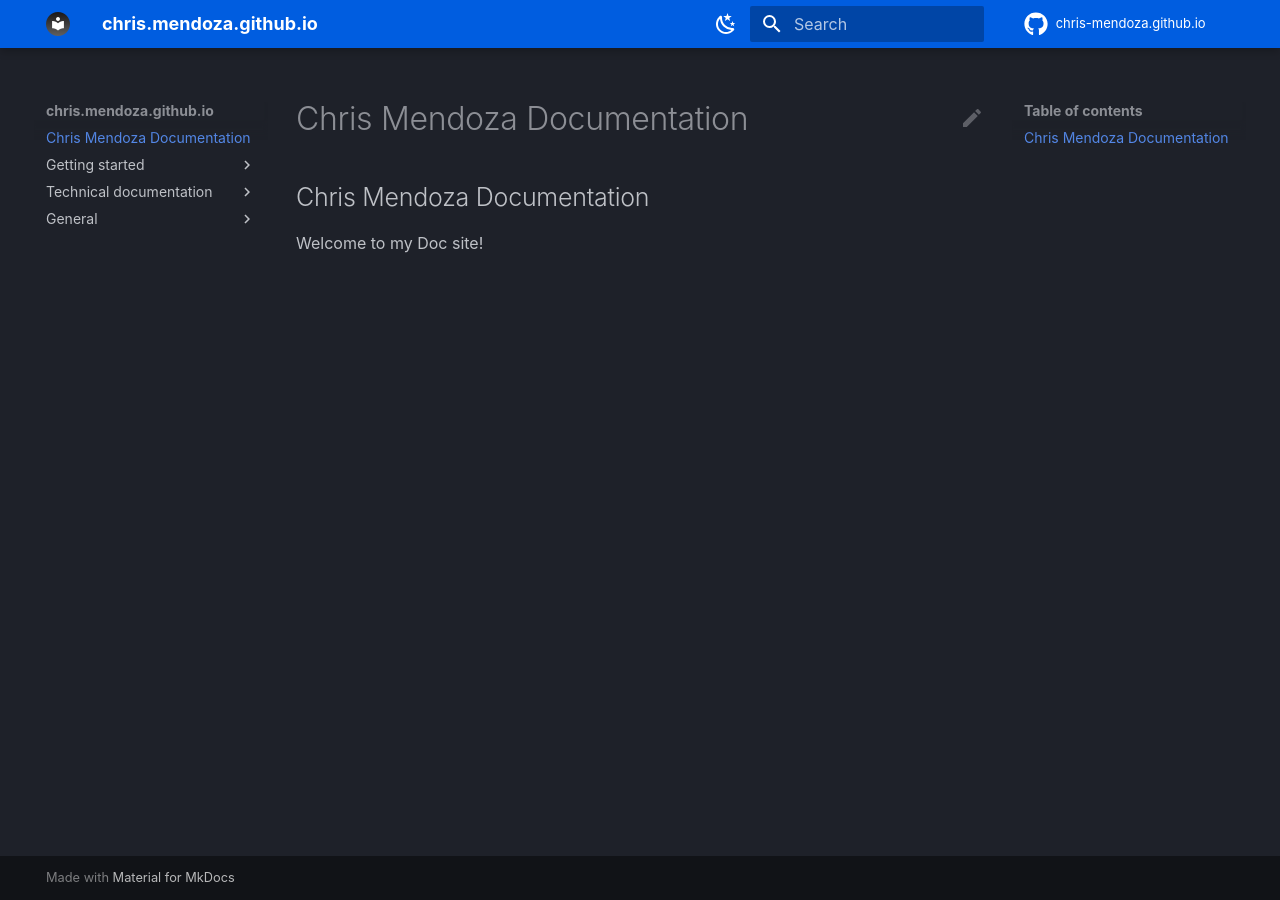
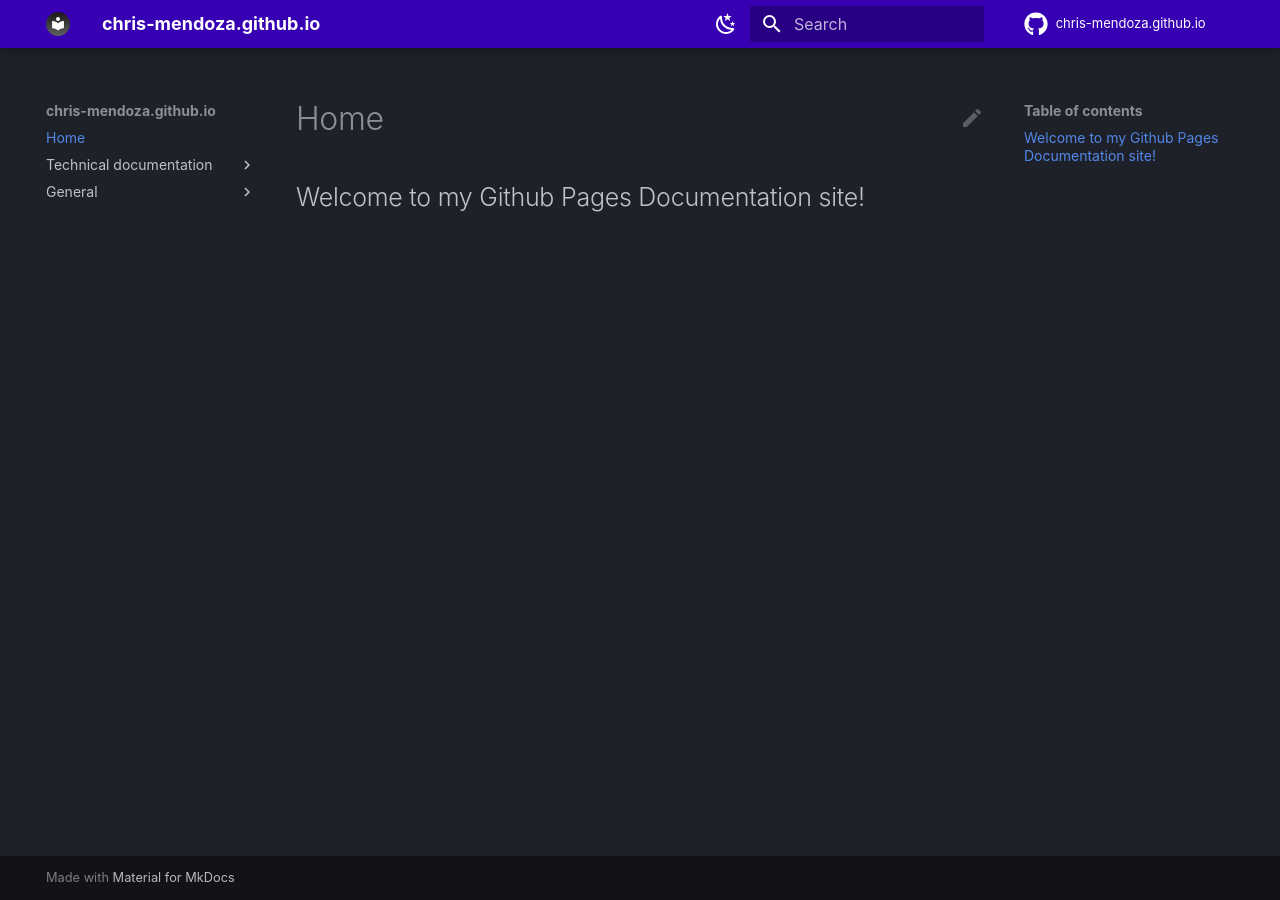
Before and after one commit to chris-mendoza/doc-site, an MkDocs documentation site: the page built from docs/docs/index.md, in a window 1280 px wide. Built offline with MkDocs 1.6.1 and Material for MkDocs 9.7.7, drawn with Linux system fonts in a browser that asks for light colours; comment, search, counter and statistics services are not loaded.

```diff
--- a/docs/docs/index.md
+++ b/docs/docs/index.md
@@ -1,10 +1,8 @@
 ---
-title: Chris Mendoza Documentation
-summary: Chris Mendoza Documentation Home Page
+title: Home
+summary: Documentation Site
 cust_website: http://chris-mendoza.github.io
 version: 1.0
 ---
 
-## Chris Mendoza Documentation
-
-Welcome to my Doc site!
+## Welcome to my Github Pages Documentation site!
--- a/docs/docs/stylesheets/extra.css
+++ b/docs/docs/stylesheets/extra.css
@@ -1,12 +1,17 @@
 @font-face {
-    font-family: "FiraSans-Regular";
+    font-family: "FiraSans-Light";
     src: "assets/fonts";
 }
 
 [data-md-color-scheme="slate"] {
-    --md-primary-fg-color:#005de0;
-    --md-typeset-a-color: #005de0;
-    --md-accent-fg-color: #005de0;
+    --md-primary-fg-color:#3700B3;
+    --md-typeset-a-color: #BB86FC;
+    --md-accent-fg-color: #03dac6;
+    --md-accent-bg-color: #526cfe1a;
     --md-hue: 225;
-    --md-text-font: "FiraSans-Regular";
+    --md-text-font: "FiraSans-Light";
 }
+
+iframe {
+    background-color: #000000;
+}
--- a/docs/mkdocs.yml
+++ b/docs/mkdocs.yml
@@ -1,9 +1,9 @@
-site_name: chris.mendoza.github.io
-site_description: Documentation Site
-site_author: ""
-site_url:
+site_name: chris-mendoza.github.io
+site_description: chris-mendoza.github.io
+site_author: "Chris Mendoza"
+site_url: https://chris-mendoza.github.io
 repo_name: chris-mendoza.github.io
-repo_url: https://chris-mendoza.github.io
+repo_url: https://github.com/chris-mendoza/chris-mendoza.github.io
 # EDIT LINES ABOVE THIS ONE FOR A NEW REPOSITORY
 edit_uri: "edit/main/docs/docs/"
 docs_dir: docs
```
Also changed, not shown: docs/docs/getting_started/install-vscode-windows.md (deleted, +0 -153 lines), docs/docs/technical_documentation/doc-site/doc-site-local.md (deleted, +0 -7 lines), docs/docs/technical_documentation/doc-site/doc-site.md (deleted, +0 -23 lines), docs/docs/technical_documentation/waffles-web/wordpress-install.md (deleted, +0 -51 lines), 1 other file.
